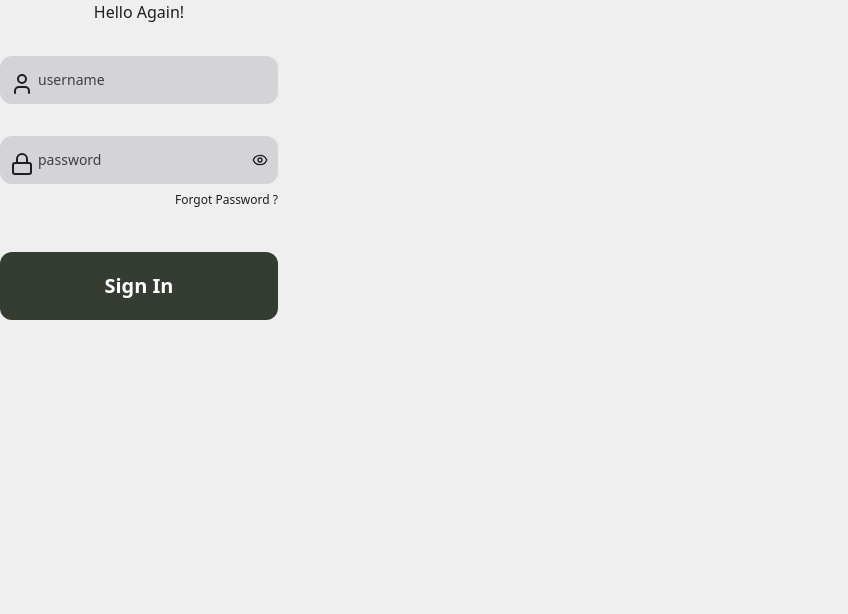
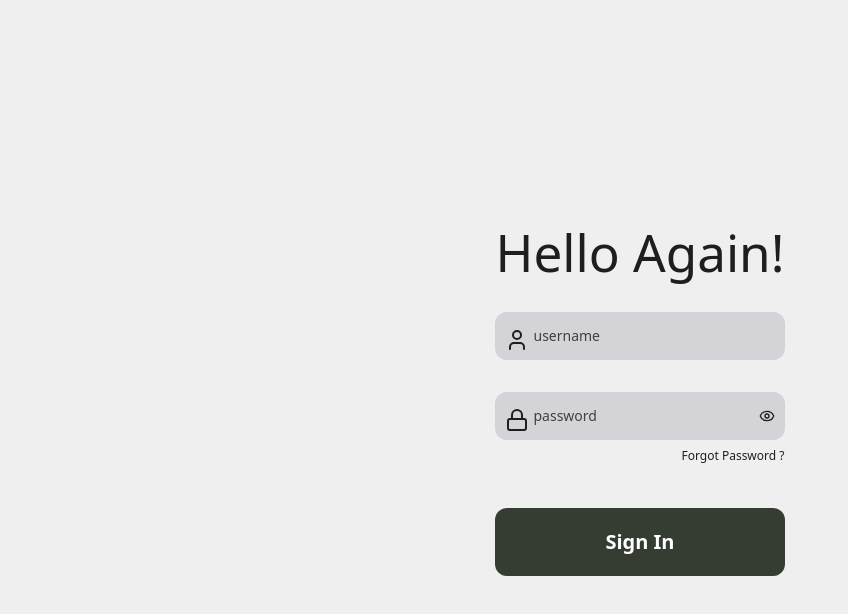
Before and after one commit to djneill/apartment_portal, a React (Vite) app in the folder frontend/: page / in a window 1280 px wide. Shown: the top 614 px of the page, without its empty margins (0-848 px from the left). Built offline with nearby package versions, Linux system fonts and the light colour scheme.

Commit message:
Bug: change global css variable to login page specific

```diff
--- a/frontend/src/components/login/Login.css
+++ b/frontend/src/components/login/Login.css
@@ -1,3 +1,7 @@
+.login-body {
+    display: flex;
+}
+
 .loginContainer {
     display: flex;
     overflow: hidden;
@@ -7,3 +11,8 @@
     display: flex;
     flex-direction: column;
 }
+
+.login-h1 {
+    font-size: 3.2em;
+    line-height: 1.1;
+}
--- a/frontend/src/components/login/Login.tsx
+++ b/frontend/src/components/login/Login.tsx
@@ -16,9 +16,9 @@
   };
 
   return (
-    <main className="loginContainer">
+    <main className="loginContainer flex items-center justify-center h-screen">
       <form onSubmit={handleSubmit} className="loginForm">
-        <h1 className="self-center">
+        <h1 className="self-center login-h1">
           Hello Again!
         </h1>
 
```
